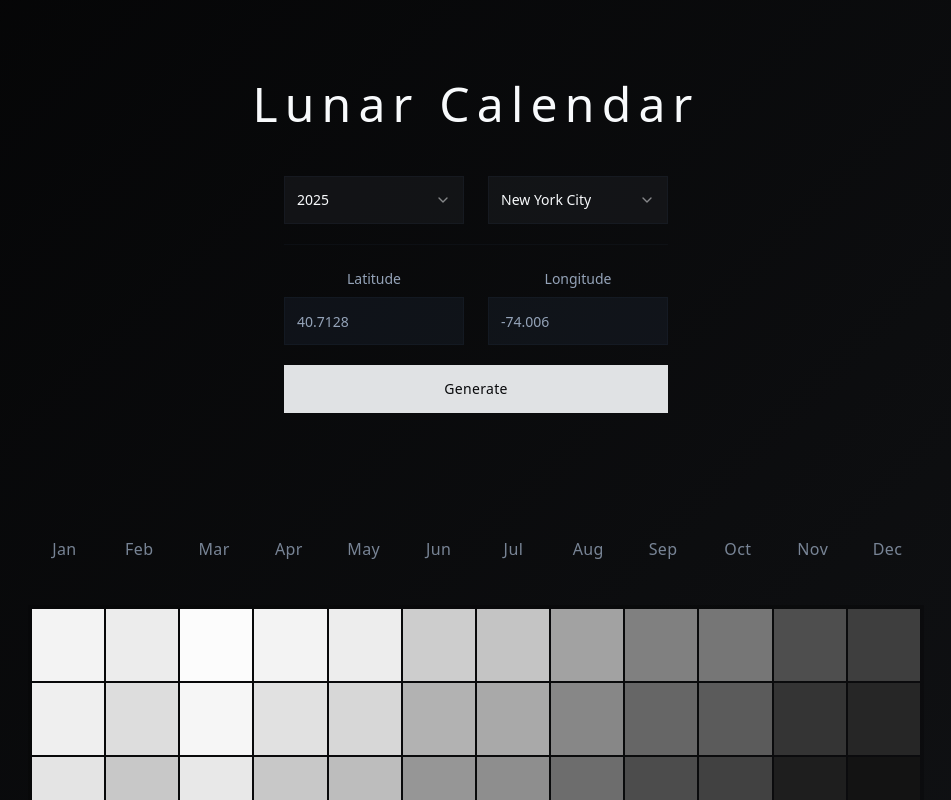
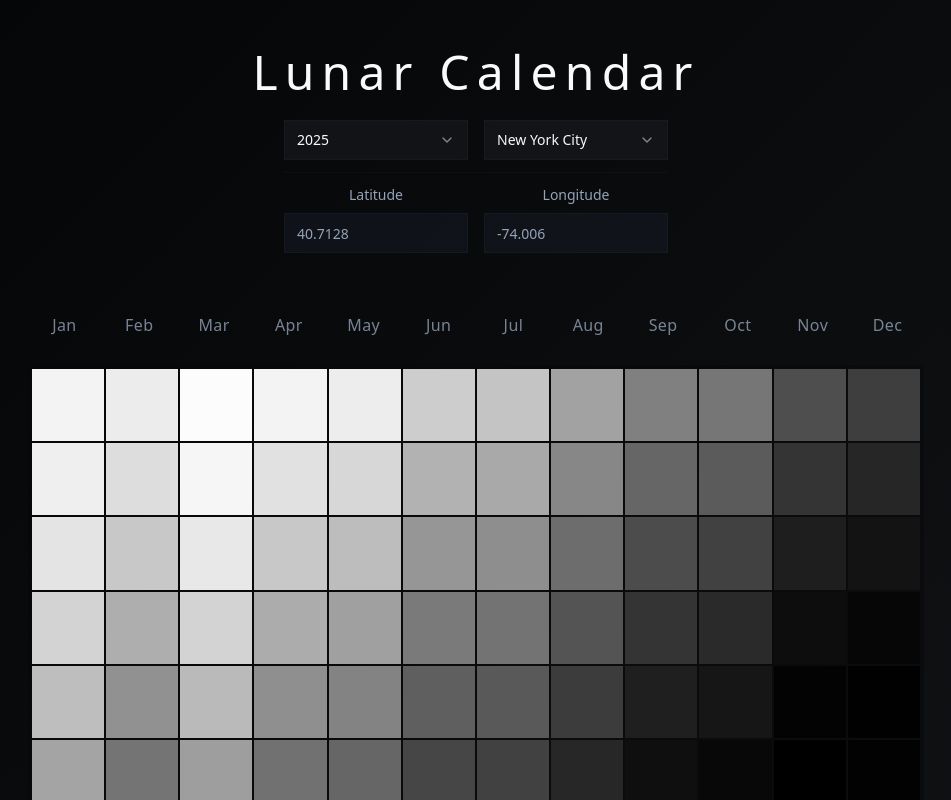
Before and after one commit to pgkotvis/lunar-celestial-canvas, a React (Vite) app: page / in a window 1280 px wide. Shown: the top 800 px of the page, without its empty margins (164-1115 px from the left). Built offline with nearby package versions, Linux system fonts and the light colour scheme.

Commit message:
Refactor: Improve UI compactness
Refactored UI to improve compactness by reducing header padding, spacing, and input sizes. Removed the generate button and implemented auto-generation on relevant changes. Adjusted spacing between input elements and labels for a cleaner layout.

```diff
--- a/src/components/LunarCalendar.tsx
+++ b/src/components/LunarCalendar.tsx
@@ -48,22 +48,31 @@ export function LunarCalendar() {
     }
   };
 
-  // Generate calendar on component mount
+  // Auto-generate calendar when year or location changes
   useEffect(() => {
     generateCalendar();
-  }, []);
+  }, [year, latitude, longitude]);
   return <div className="min-h-screen bg-gradient-lunar text-foreground">
       <div className="max-w-5xl mx-auto">
         {/* Header Section */}
-        <div className="px-4 sm:px-6 pt-12 sm:pt-20 pb-8 sm:pb-16 py-[28px]">
-          <div className="text-center space-y-8 sm:space-y-12">
+        <div className="px-4 sm:px-6 pt-8 sm:pt-12 pb-4 sm:pb-6">
+          <div className="text-center space-y-4 sm:space-y-6">
             <h1 className="text-3xl sm:text-4xl md:text-5xl font-extralight tracking-[0.15em] text-foreground">
               Lunar Calendar
             </h1>
 
             {/* Controls */}
             <div className="max-w-sm mx-auto">
-              <LunarCalendarControls year={year} setYear={setYear} latitude={latitude} setLatitude={setLatitude} longitude={longitude} setLongitude={setLongitude} selectedLocation={selectedLocation} setSelectedLocation={setSelectedLocation} onGenerate={generateCalendar} isLoading={isLoading} />
+              <LunarCalendarControls
+                year={year}
+                setYear={setYear}
+                latitude={latitude}
+                setLatitude={setLatitude}
+                longitude={longitude}
+                setLongitude={setLongitude}
+                selectedLocation={selectedLocation}
+                setSelectedLocation={setSelectedLocation}
+              />
             </div>
 
             {/* Calendar Title */}
--- a/src/components/LunarCalendarControls.tsx
+++ b/src/components/LunarCalendarControls.tsx
@@ -13,8 +13,6 @@ interface LunarCalendarControlsProps {
   setLongitude: (lng: number) => void;
   selectedLocation: string;
   setSelectedLocation: (location: string) => void;
-  onGenerate: () => void;
-  isLoading: boolean;
 }
 
 export function LunarCalendarControls({
@@ -25,9 +23,7 @@ export function LunarCalendarControls({
   longitude,
   setLongitude,
   selectedLocation,
-  setSelectedLocation,
-  onGenerate,
-  isLoading
+  setSelectedLocation
 }: LunarCalendarControlsProps) {
   const years = generateYearOptions();
 
@@ -53,13 +49,13 @@ export function LunarCalendarControls({
   };
 
   return (
-    <div className="space-y-5">
+    <div className="space-y-3">
       {/* Primary Controls Row */}
-      <div className="grid grid-cols-2 gap-6">
+      <div className="grid grid-cols-2 gap-4">
         {/* Year Selector */}
         <div>
           <Select value={year.toString()} onValueChange={(value) => setYear(parseInt(value))}>
-            <SelectTrigger className="w-full h-12 bg-lunar-surface/50 border-border/30">
+            <SelectTrigger className="w-full h-10 bg-lunar-surface/50 border-border/30">
               <SelectValue placeholder="Select year" />
             </SelectTrigger>
             <SelectContent>
@@ -75,7 +71,7 @@ export function LunarCalendarControls({
         {/* Location Selector */}
         <div>
           <Select value={selectedLocation} onValueChange={handleLocationChange}>
-            <SelectTrigger className="w-full h-12 bg-lunar-surface/50 border-border/30">
+            <SelectTrigger className="w-full h-10 bg-lunar-surface/50 border-border/30">
               <SelectValue placeholder="Select location" />
             </SelectTrigger>
             <SelectContent>
@@ -90,7 +86,7 @@ export function LunarCalendarControls({
       </div>
 
       {/* Coordinate Inputs - Always visible, editable only when custom is selected */}
-      <div className="grid grid-cols-2 gap-6 pt-6 border-t border-border/20">
+      <div className="grid grid-cols-2 gap-4 pt-3 border-t border-border/20">
         <div>
           <Label htmlFor="latitude" className="text-sm text-muted-foreground mb-2 block">
             Latitude
@@ -105,7 +101,7 @@ export function LunarCalendarControls({
               handleCoordinateChange();
             }}
             readOnly={selectedLocation !== 'custom'}
-            className={`w-full h-12 border-border/30 ${
+            className={`w-full h-10 border-border/30 ${
               selectedLocation !== 'custom'
                 ? 'bg-muted/30 text-muted-foreground cursor-not-allowed'
                 : 'bg-lunar-surface/50'
@@ -127,7 +123,7 @@ export function LunarCalendarControls({
               handleCoordinateChange();
             }}
             readOnly={selectedLocation !== 'custom'}
-            className={`w-full h-12 border-border/30 ${
+            className={`w-full h-10 border-border/30 ${
               selectedLocation !== 'custom'
                 ? 'bg-muted/30 text-muted-foreground cursor-not-allowed'
                 : 'bg-lunar-surface/50'
@@ -136,16 +132,6 @@ export function LunarCalendarControls({
           />
         </div>
       </div>
-
-      {/* Generate Button */}
-      <Button
-        onClick={onGenerate}
-        disabled={isLoading}
-        className="w-full h-12 mt-6 font-light tracking-wide bg-primary/90 text-primary-foreground hover:bg-primary"
-        size="lg"
-      >
-        {isLoading ? 'Generating...' : 'Generate'}
-      </Button>
     </div>
   );
 }
--- a/src/components/LunarCalendarGrid.tsx
+++ b/src/components/LunarCalendarGrid.tsx
@@ -47,7 +47,7 @@ export function LunarCalendarGrid({ year, latitude, longitude }: LunarCalendarGr
   return (
     <div className="relative max-w-4xl mx-auto">
       {/* Month Labels */}
-      <div className="grid grid-cols-12 gap-0.5 mb-6 sm:mb-8 text-center">
+      <div className="grid grid-cols-12 gap-0.5 mb-3 sm:mb-4 text-center">
         {MONTH_NAMES.map((month, index) => (
           <div
             key={index}
```
